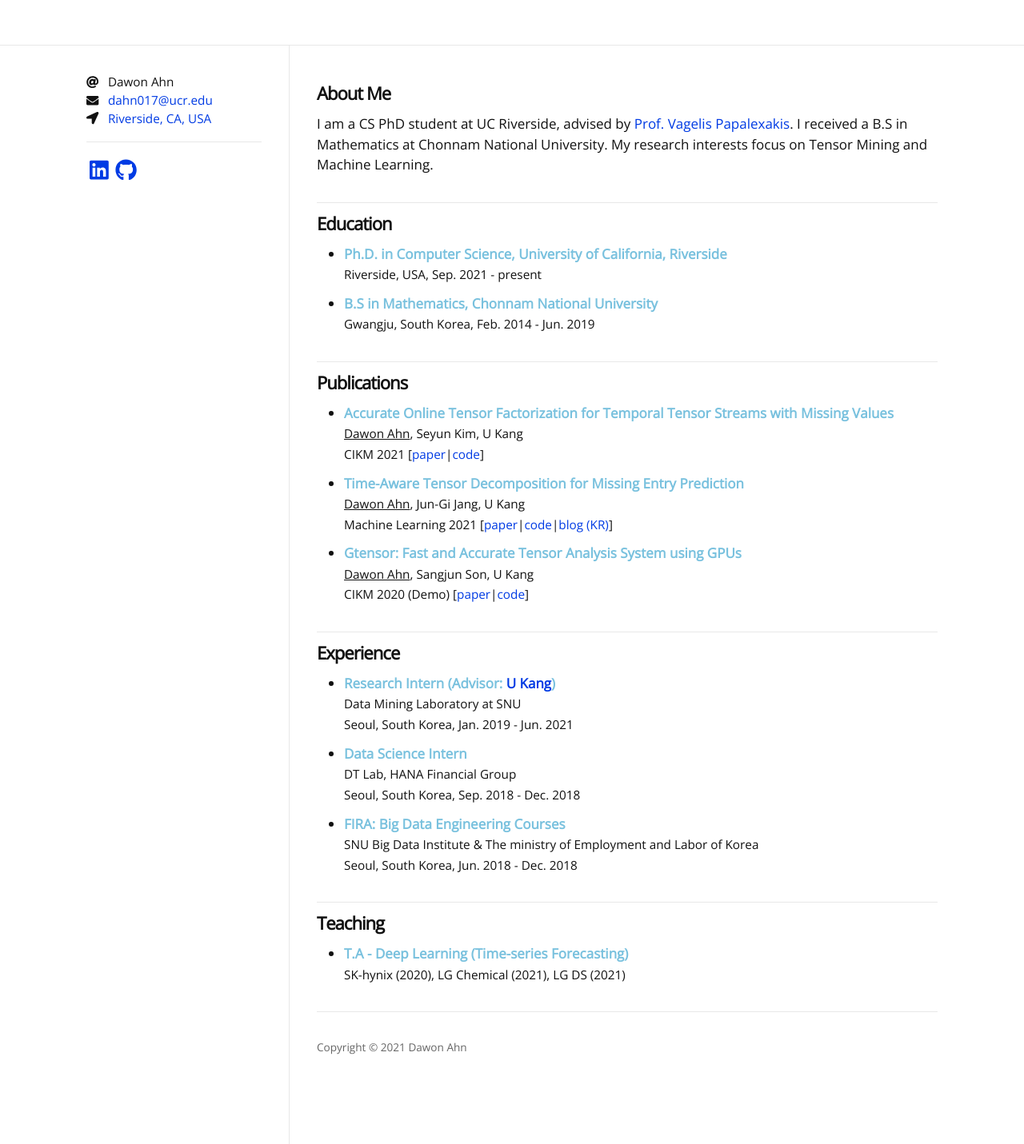
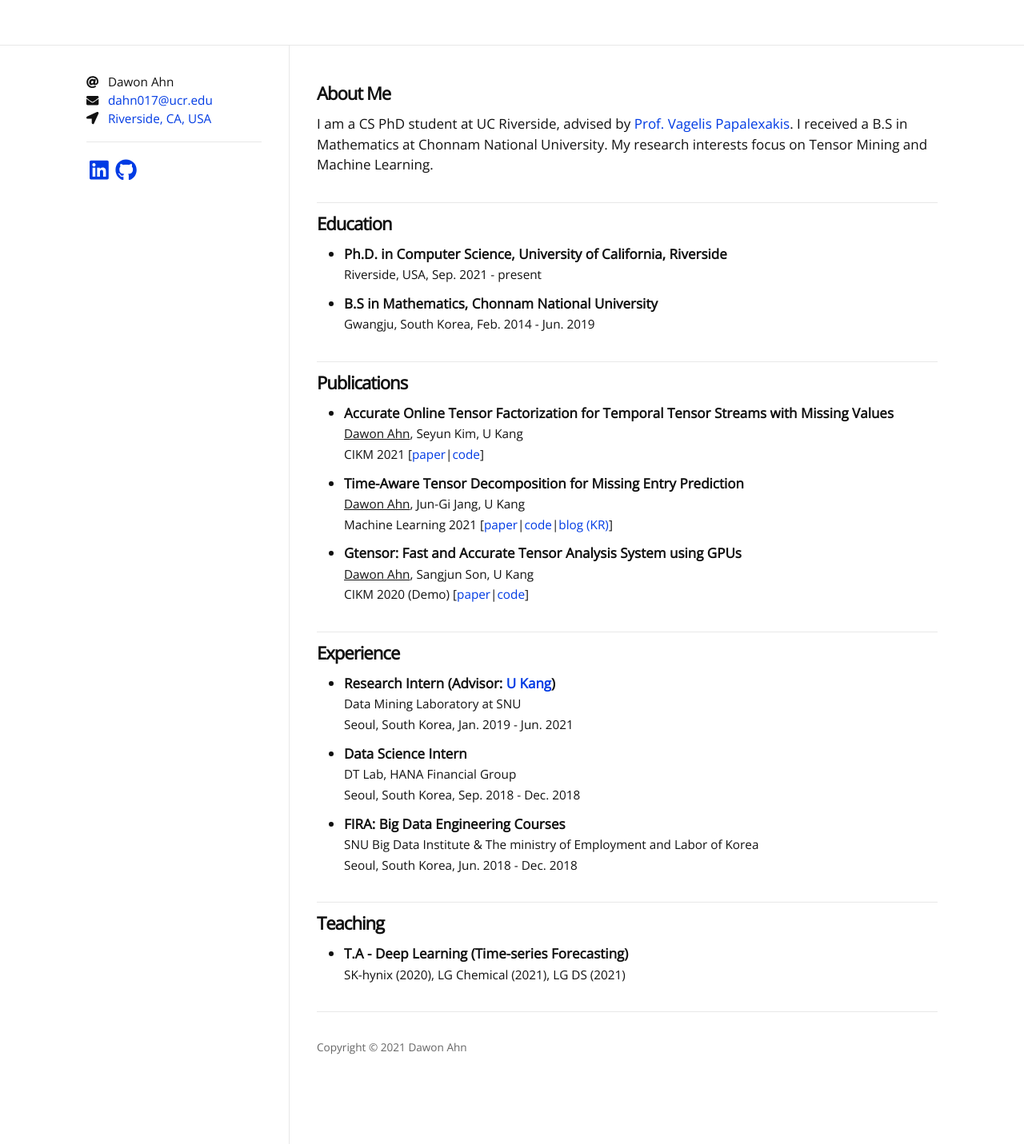
Before and after one commit to dawonahn/dawonahn.github.io, a Jekyll site: the page built from index.html, in a window 1280 px wide. Shown: the whole page at 80% size. Built offline with Jekyll 4.4.1, drawn with Linux system fonts in a browser that asks for light colours; nearby versions of some CDN libraries; some web fonts are replaced; the list of posts is cut into pages by our own code.

Commit message:
Update override-variables.scss

```diff
--- a/_sass/hamilton/override-variables.scss
+++ b/_sass/hamilton/override-variables.scss
@@ -1,6 +1 @@
 // Placeholder to allow overriding predefined variables.
-
-
-
-b {
-color: #79c1de}
```
